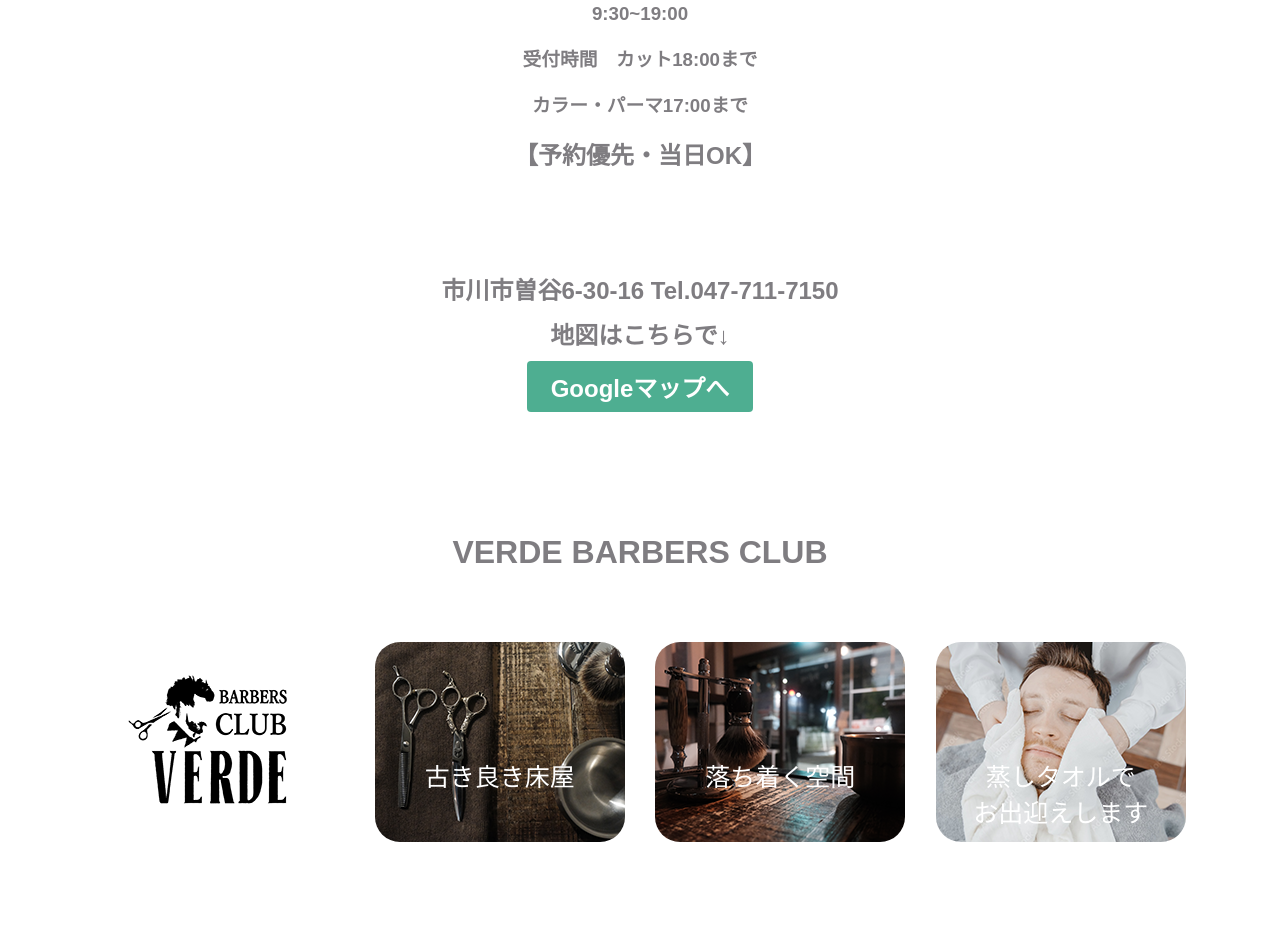
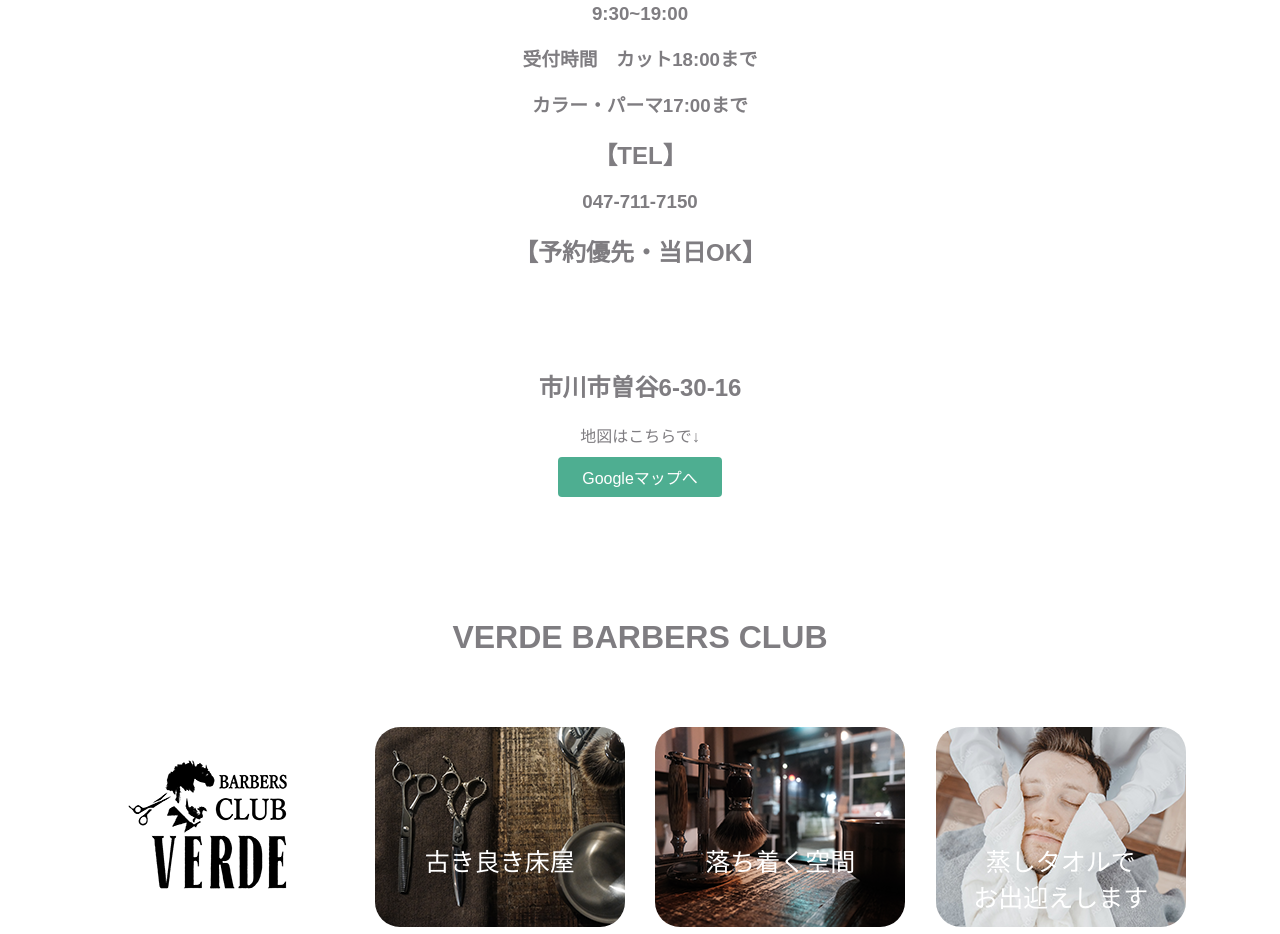
Before and after one commit to integrated-end/vb, a plain HTML site: page index.html in a window 1280 px wide. Shown: the part 897-1831 px from the top of the page. Drawn offline with nearby package versions, Linux system fonts and the light colour scheme.

Commit message:
Update index.html

```diff
--- a/index.html
+++ b/index.html
@@ -61,6 +61,8 @@
       <h3>9:30~19:00</h3>
       <h3>受付時間　カット18:00まで</h3>
       <h3>カラー・パーマ17:00まで</h3>
+      <h2>【TEL】</h2>
+      <h3>047-711-7150</h3>
       <h2>【予約優先・当日OK】</h2>
 
   </div>
@@ -70,7 +72,7 @@
   <div class="map-wrapper">
     <div class="btn-wrapper">
 
-      <h2>市川市曽谷6-30-16 <span>Tel.047-711-7150</span>
+      <h2>市川市曽谷6-30-16 </h2>
       <p>地図はこちらで↓</p>
       <a href="https://maps.app.goo.gl/DmhVkTSqrHMHyXTB6" class="btn signup">Googleマップへ</a>
   </div>
```
